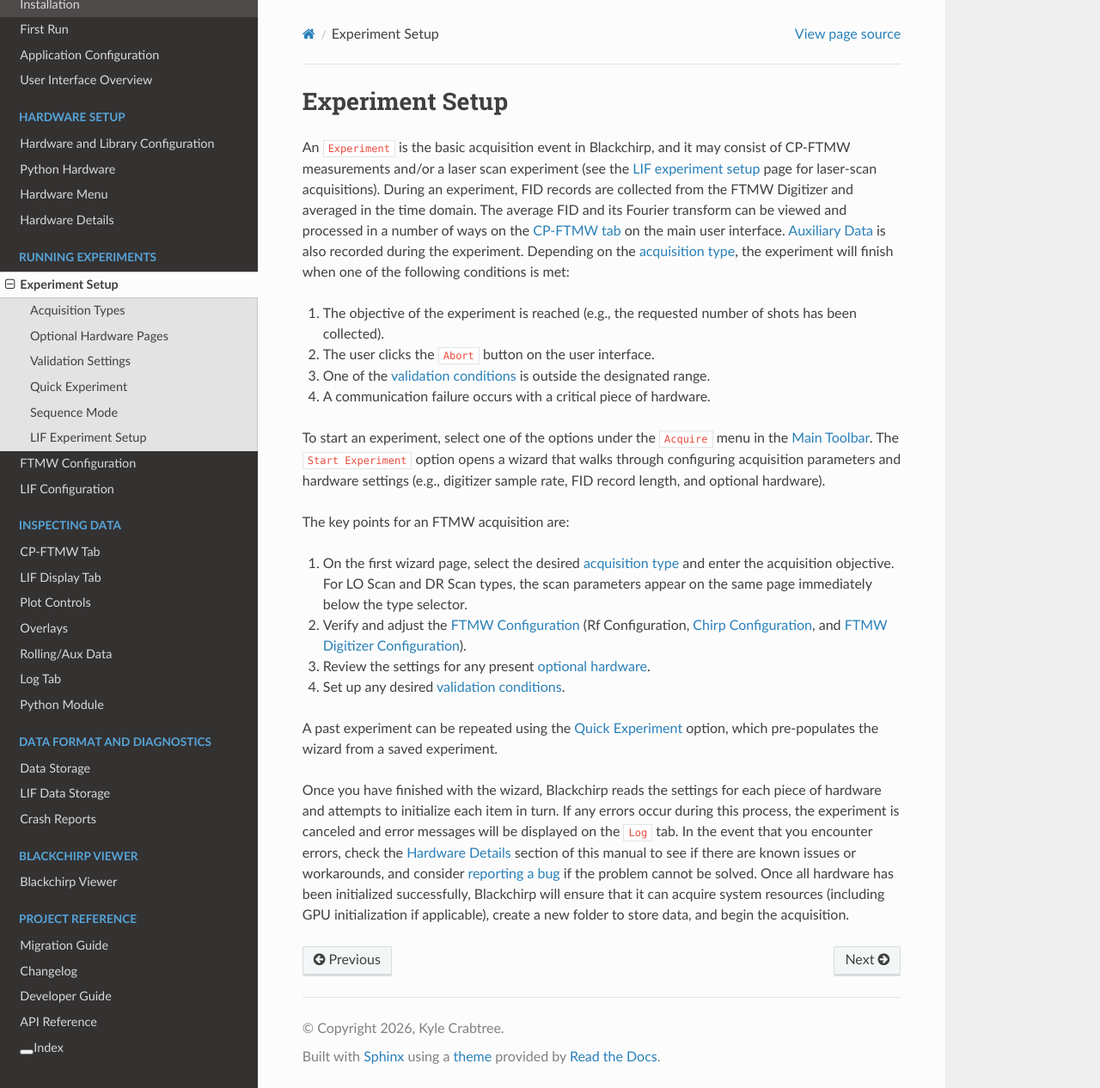
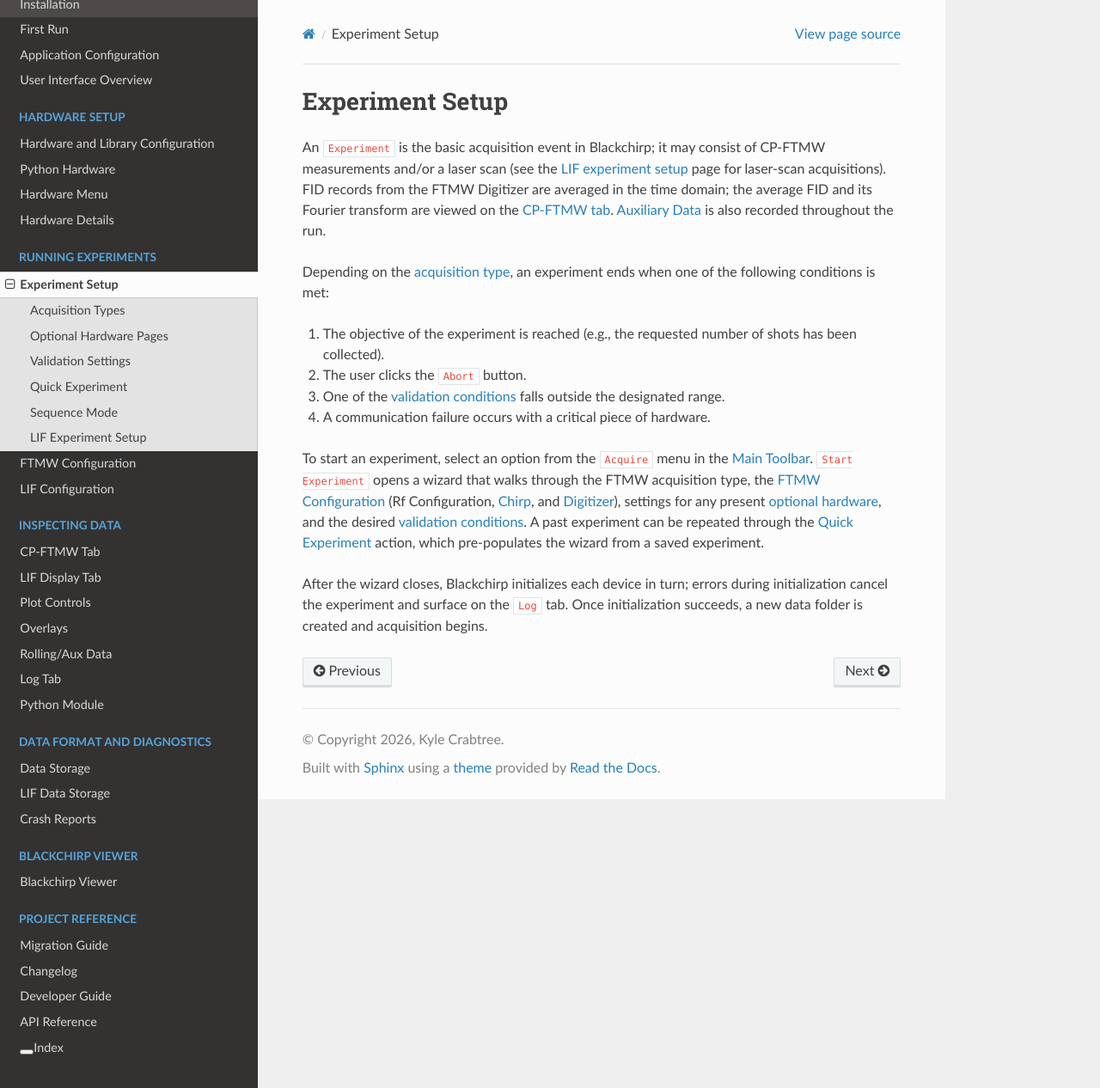
Before and after one commit to kncrabtree/blackchirp, a Sphinx documentation site: the page built from doc/source/user_guide/experiment_setup.rst, in a window 1280 px wide and 1266 px high. Shown: the whole window at 86% size. Built offline with Sphinx 7.4.7 and the Read the Docs theme 3.1.0, drawn with Linux system fonts in a browser that asks for light colours.

Commit message:
Tighten experiment_setup chapter and refresh shots
Condense the experiment_setup.rst chapter intro and trim apologia,
first-person plurals, and a Harvard anecdote out of
experiment/acquisition_types.rst. Drop the "compile-time hardware
list" framing on the Quick Experiment compatibility check, fold the
trailing optional_hardware note into the opening paragraph, and trim
the LIF Auto-Disable-Flashlamp and Randomize-Delay-Order definitions.
Refresh the experiment-startpage and experiment-validation
screenshots against the ExperimentSetupDialog reflow.

Co-Authored-By: Claude Opus 4.7 (1M context) <noreply@anthropic.com>

```diff
--- a/doc/source/user_guide/experiment_setup.rst
+++ b/doc/source/user_guide/experiment_setup.rst
@@ -11,31 +11,37 @@ Experiment Setup
    experiment/sequence_mode
    lif/experiment_setup
 
-An ``Experiment`` is the basic acquisition event in Blackchirp, and it may consist of CP-FTMW measurements and/or a laser scan experiment (see the :doc:`LIF experiment setup <lif/experiment_setup>` page for laser-scan acquisitions).
-During an experiment, FID records are collected from the FTMW Digitizer and averaged in the time domain.
-The average FID and its Fourier transform can be viewed and processed in a number of ways on the :doc:`CP-FTMW tab <cp-ftmw>` on the main user interface.
-:doc:`Auxiliary Data <rolling-aux-data>` is also recorded during the experiment.
-Depending on the :doc:`acquisition type <experiment/acquisition_types>`, the experiment will finish when one of the following conditions is met:
+An ``Experiment`` is the basic acquisition event in Blackchirp; it may
+consist of CP-FTMW measurements and/or a laser scan (see the
+:doc:`LIF experiment setup <lif/experiment_setup>` page for laser-scan
+acquisitions). FID records from the FTMW Digitizer are averaged in the
+time domain; the average FID and its Fourier transform are viewed on
+the :doc:`CP-FTMW tab <cp-ftmw>`. :doc:`Auxiliary Data <rolling-aux-data>`
+is also recorded throughout the run.
 
-1. The objective of the experiment is reached (e.g., the requested number of shots has been collected).
-2. The user clicks the ``Abort`` button on the user interface.
-3. One of the :doc:`validation conditions <experiment/validation>` is outside the designated range.
+Depending on the :doc:`acquisition type <experiment/acquisition_types>`,
+an experiment ends when one of the following conditions is met:
+
+1. The objective of the experiment is reached (e.g., the requested
+   number of shots has been collected).
+2. The user clicks the ``Abort`` button.
+3. One of the :doc:`validation conditions <experiment/validation>`
+   falls outside the designated range.
 4. A communication failure occurs with a critical piece of hardware.
 
-To start an experiment, select one of the options under the ``Acquire`` menu in the :ref:`user_guide/ui_overview:Main Toolbar`.
-The ``Start Experiment`` option opens a wizard that walks through configuring acquisition parameters and hardware settings (e.g., digitizer sample rate, FID record length, and optional hardware).
+To start an experiment, select an option from the ``Acquire`` menu in
+the :ref:`user_guide/ui_overview:Main Toolbar`. ``Start Experiment``
+opens a wizard that walks through the FTMW acquisition type, the
+:doc:`FTMW Configuration <ftmw_configuration>` (Rf Configuration,
+:doc:`Chirp <ftmw_configuration/chirp_setup>`, and
+:doc:`Digitizer <ftmw_configuration/digitizer_setup>`), settings for
+any present :doc:`optional hardware <experiment/optional_hardware>`,
+and the desired :doc:`validation conditions <experiment/validation>`.
+A past experiment can be repeated through the
+:doc:`Quick Experiment <experiment/quick_experiment>` action, which
+pre-populates the wizard from a saved experiment.
 
-The key points for an FTMW acquisition are:
-
-1. On the first wizard page, select the desired :doc:`acquisition type <experiment/acquisition_types>` and enter the acquisition objective.
-   For LO Scan and DR Scan types, the scan parameters appear on the same page immediately below the type selector.
-2. Verify and adjust the :doc:`FTMW Configuration <ftmw_configuration>` (Rf Configuration, :doc:`Chirp Configuration <ftmw_configuration/chirp_setup>`, and :doc:`FTMW Digitizer Configuration <ftmw_configuration/digitizer_setup>`).
-3. Review the settings for any present :doc:`optional hardware <experiment/optional_hardware>`.
-4. Set up any desired :doc:`validation conditions <experiment/validation>`.
-
-A past experiment can be repeated using the :doc:`Quick Experiment <experiment/quick_experiment>` option, which pre-populates the wizard from a saved experiment.
-
-Once you have finished with the wizard, Blackchirp reads the settings for each piece of hardware and attempts to initialize each item in turn.
-If any errors occur during this process, the experiment is canceled and error messages will be displayed on the ``Log`` tab.
-In the event that you encounter errors, check the :doc:`Hardware Details <hardware_details>` section of this manual to see if there are known issues or workarounds, and consider `reporting a bug <https://github.com/kncrabtree/blackchirp/issues>`_ if the problem cannot be solved.
-Once all hardware has been initialized successfully, Blackchirp will ensure that it can acquire system resources (including GPU initialization if applicable), create a new folder to store data, and begin the acquisition.
+After the wizard closes, Blackchirp initializes each device in turn;
+errors during initialization cancel the experiment and surface on the
+``Log`` tab. Once initialization succeeds, a new data folder is
+created and acquisition begins.
```
Also changed, not shown: dev-docs/user-guide-cleanup.md (+3 -4 lines), doc/source/user_guide/experiment/acquisition_types.rst (+17 -12 lines), doc/source/user_guide/experiment/optional_hardware.rst (+20 -13 lines), doc/source/user_guide/experiment/quick_experiment.rst (+10 -6 lines), doc/source/user_guide/lif/experiment_setup.rst (+7 -11 lines), doc/source/_static/user_guide/experiment-startpage.png, doc/source/_static/user_guide/experiment-validation.png.
